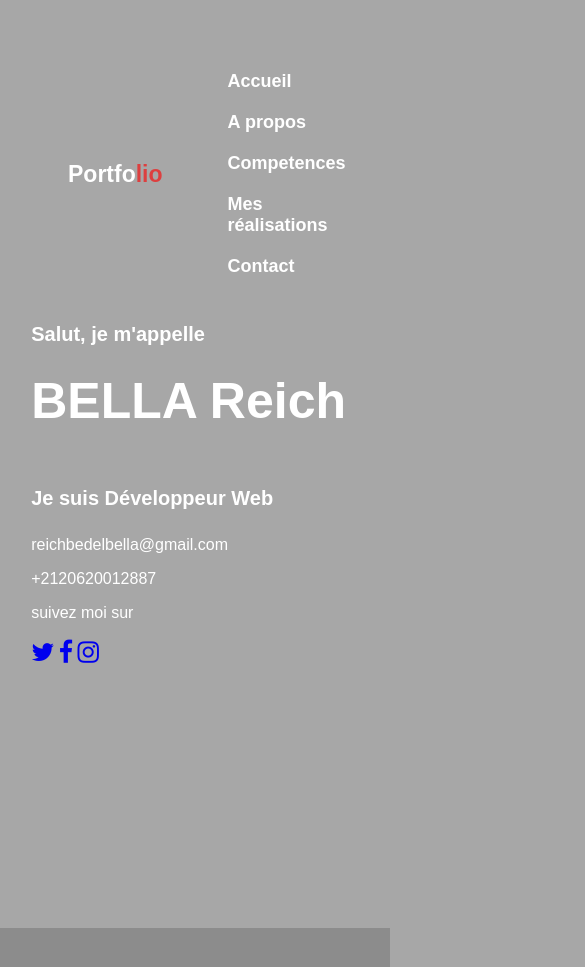
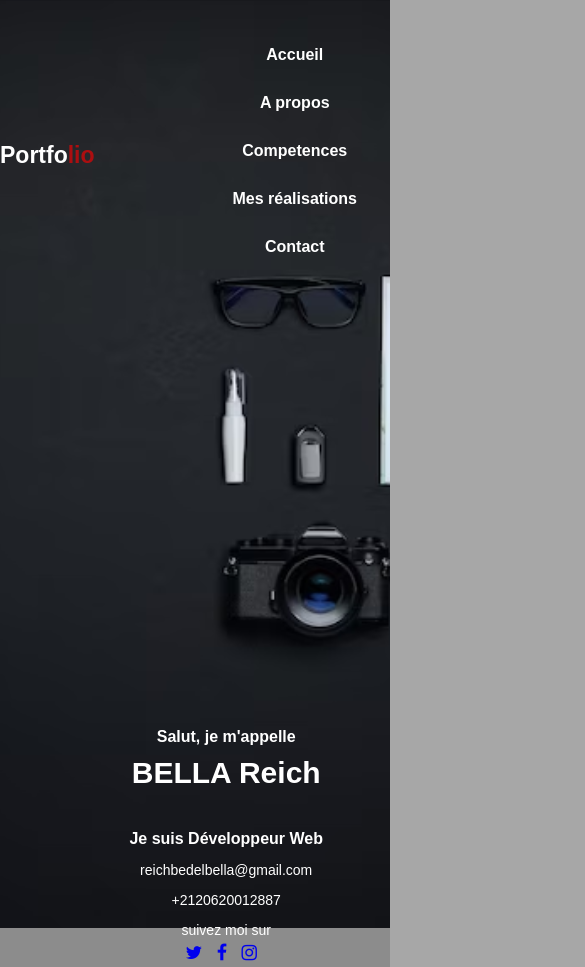
Before and after one commit to Reichbella/Portfolio, a plain HTML site: page index.html in a window 390 px wide. Shown: the top 967 px of the page, 585 px wide, since content can reach past the window. Drawn offline with Linux system fonts and the light colour scheme.

Commit message:
Pharmashop

```diff
--- a/css/style.css
+++ b/css/style.css
@@ -252,3 +252,80 @@
 button:hover {
   width: 160px;
 }
+
+@media screen and (max-width: 768px) {
+    header nav {
+      padding-top: 20px;
+      padding-left: 0px;
+      text-align: center;
+    }
+    header nav h2 {
+      margin-left: 0px;
+      margin-bottom: 20px;
+    }
+    header nav ul {
+      padding-left: 0;
+    }
+    header nav ul li {
+      display: block;
+      margin-bottom: 10px;
+    }
+    .info {
+      position: relative;
+      text-align: center;
+      padding-top: 50px;
+      padding-left: 20px;
+      padding-right: 20px;
+    }
+    .info h4,
+    .info h1,
+    .info h4 {
+      margin: 10px 0;
+    }
+    .compte p {
+      margin-bottom: 5px;
+    }
+    .compte a {
+      font-size: 20px;
+      margin-right: 10px;
+    }
+  }
+
+  @media screen and (max-width: 480px) {
+    header nav ul li a {
+      font-size: 16px;
+    }
+    .info h1 {
+      font-size: 30px;
+    }
+    .info h4 {
+      font-size: 16px;
+    }
+    .compte p {
+      font-size: 14px;
+    }
+    .compte a {
+      font-size: 18px;
+    }
+    .about .bio h2 {
+      font-size: 25px;
+    }
+    .about .bio h5 {
+      font-size: 14px;
+    }
+    .skills {
+      flex-direction: column;
+    }
+    .skills div {
+      margin-bottom: 20px;
+    }
+    .skills h3 {
+      margin-bottom: 10px;
+    }
+    .projet {
+      flex-direction: column;
+    }
+    .projet div {
+      margin-bottom: 40px;
+    }
+  }
```
Also changed, not shown: css/moi.avif (added).
